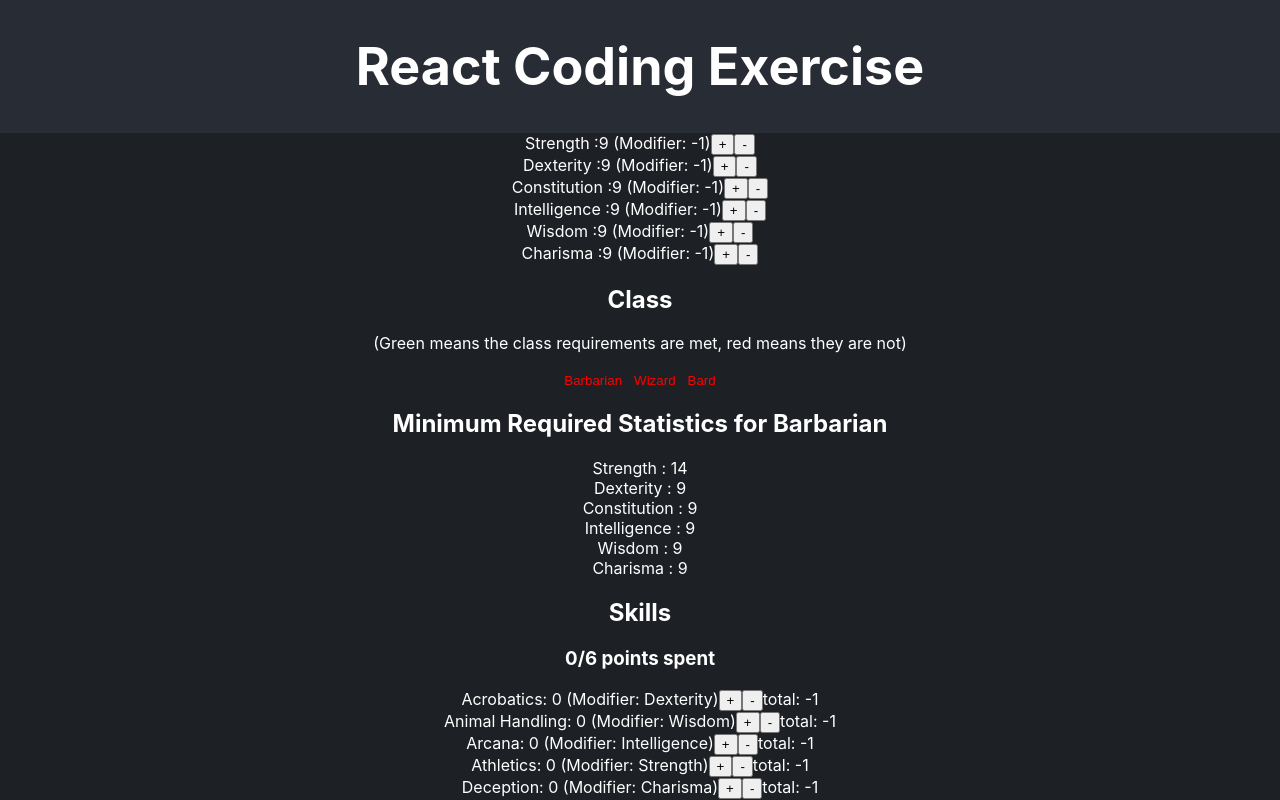
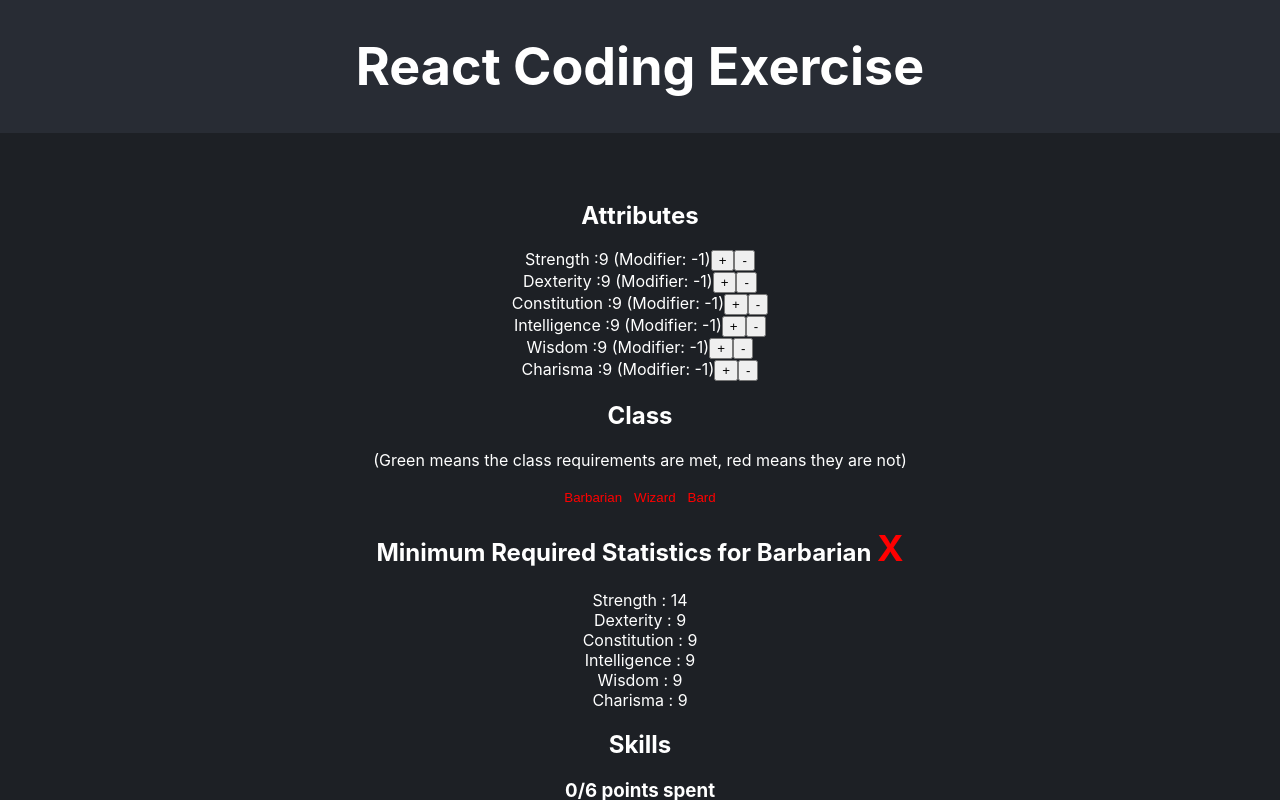
Before and after one commit to logan-anderson/policy-me, a React (Create React App) app: page / in a window 1280 px wide. Both pictures are taken after a click on the button "Barbarian". Shown: the top 800 px of the page. Built offline with nearby package versions, Linux system fonts and the light colour scheme.

Commit message:
make  Minimum Required Statistics closable

```diff
--- a/src/App.tsx
+++ b/src/App.tsx
@@ -54,8 +54,14 @@ function App() {
       <header className="App-header">
         <h1>React Coding Exercise</h1>
       </header>
-      <section className="App-section">
+      <section
+        className="App-section"
+        style={{
+          padding: "3rem",
+        }}
+      >
         <div>
+          <h2>Attributes</h2>
           {ATTRIBUTE_LIST.map((attribute) => {
             return (
               <div key={attribute}>
@@ -103,7 +109,14 @@ function App() {
             );
           })}
         </div>
-        {selectedClass && <StatDisplay playerClass={selectedClass} />}
+        {selectedClass && (
+          <StatDisplay
+            playerClass={selectedClass}
+            close={() => {
+              setSelectedClass(undefined);
+            }}
+          />
+        )}
 
         <div>
           <h2>Skills</h2>
--- a/src/components/statDisplay.tsx
+++ b/src/components/statDisplay.tsx
@@ -3,13 +3,28 @@ import { CharacterClass } from "../types";
 
 export const StatDisplay = ({
   playerClass,
+  close,
 }: {
   playerClass: CharacterClass;
+  close: () => void;
 }) => {
   const requiredStats = CLASS_LIST[playerClass];
   return (
     <div>
-      <h2>Minimum Required Statistics for {playerClass}</h2>
+      <h2>
+        Minimum Required Statistics for {playerClass}{" "}
+        <span
+          onClick={close}
+          style={{
+            cursor: "pointer",
+            color: "red",
+            fontSize: "1.5em",
+          }}
+        >
+          X
+        </span>
+      </h2>
+      <div></div>
       <div>
         {Object.entries(requiredStats).map(([stat, value]) => {
           return (
```
